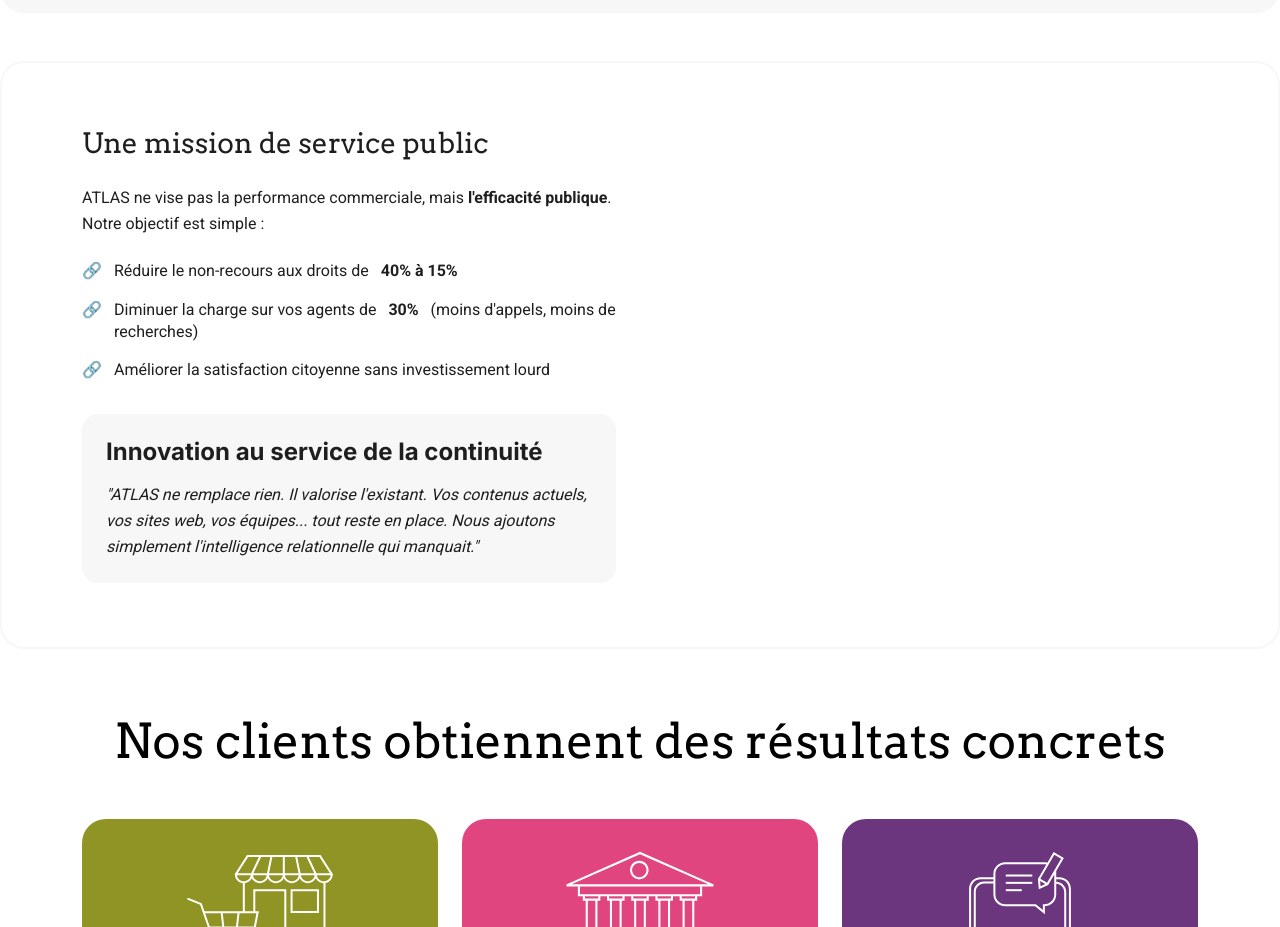
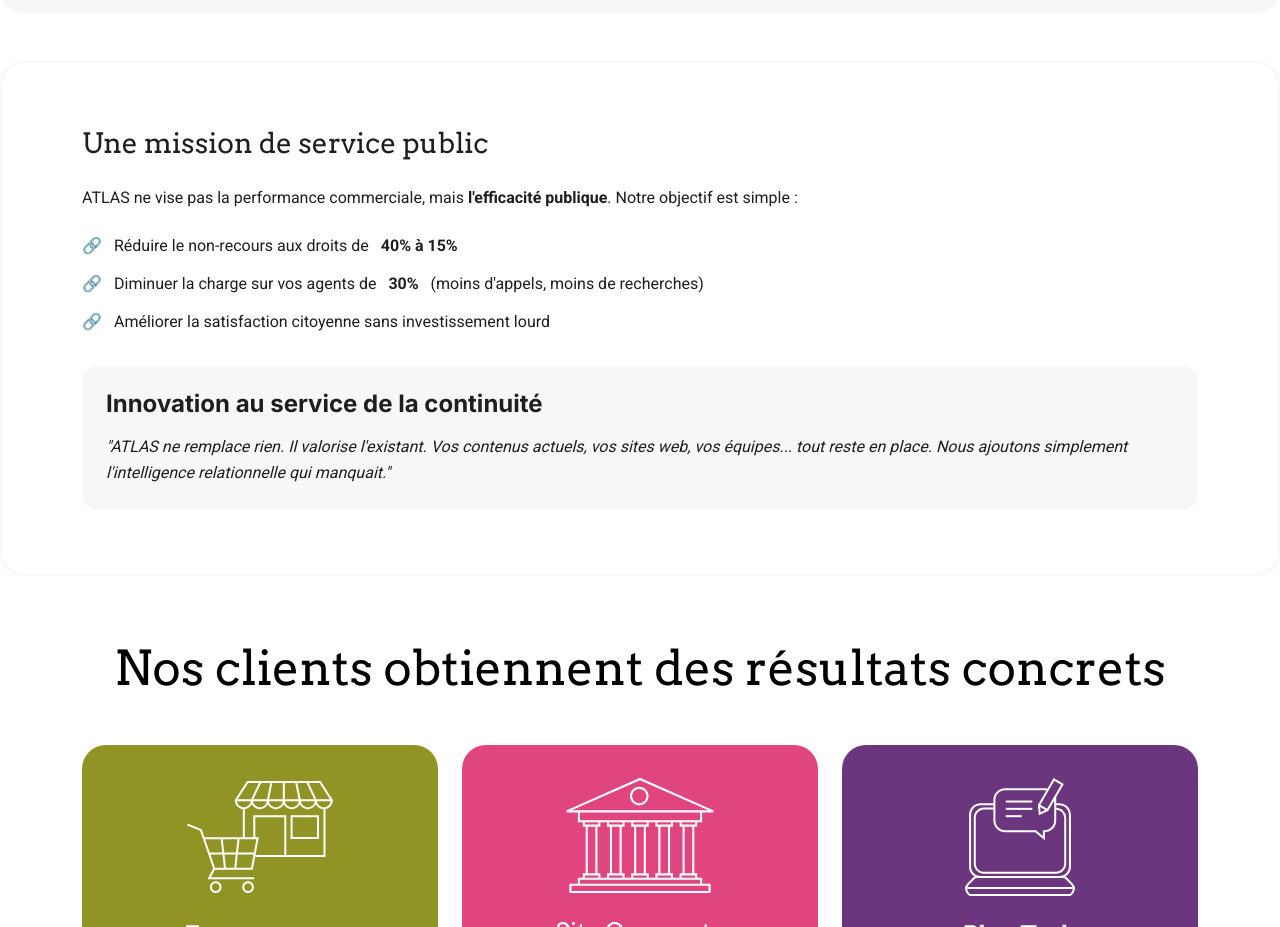
Before and after one commit to friteuseb/atlasweb, a plain HTML site: page index.html in a window 1280 px wide. Shown: the part 5500-6427 px from the top of the page. Drawn offline with nearby package versions, Linux system fonts and the light colour scheme; animation ran at ten frames a second; a script that the page names is missing.

Commit message:
correction cartouche souveraineté

```diff
--- a/index.html
+++ b/index.html
@@ -1013,9 +1013,6 @@
     <!-- Mission Section -->
     <section class="mission-section">
         <div class="container">
-            <div class="mission-grid">
-
-
                 <!-- Mission de service public -->
                 <div>
                     <h3 style="font-family: var(--font-arvo); font-size: 1.75rem; margin-bottom: 1.5rem;">
@@ -1041,7 +1038,6 @@
                             vos équipes... tout reste en place. Nous ajoutons simplement l'intelligence relationnelle qui manquait."
                         </p>
                     </div>
-                </div>
             </div>
         </div>
     </section>
```
